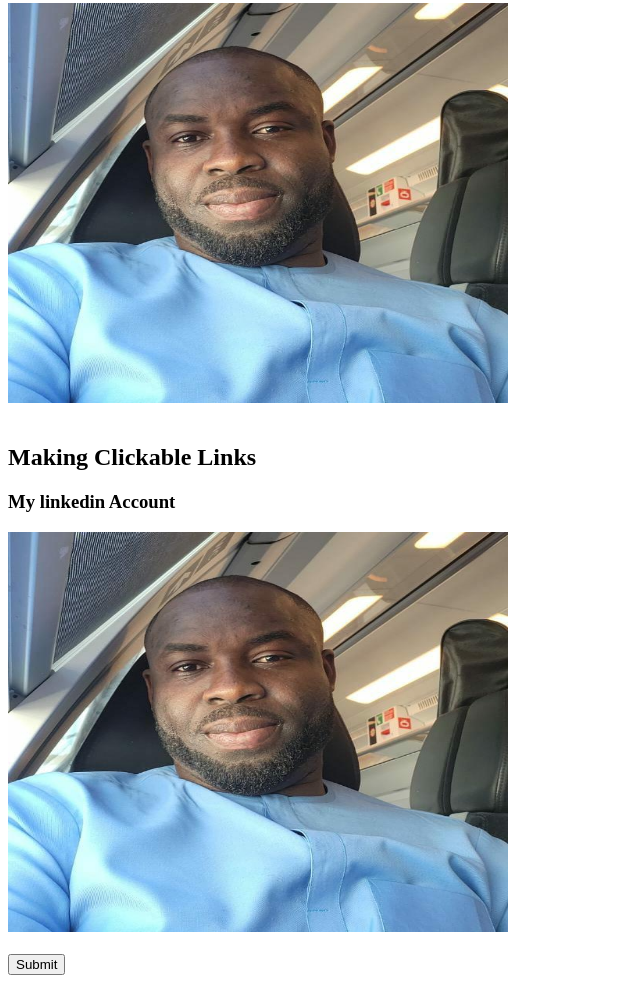
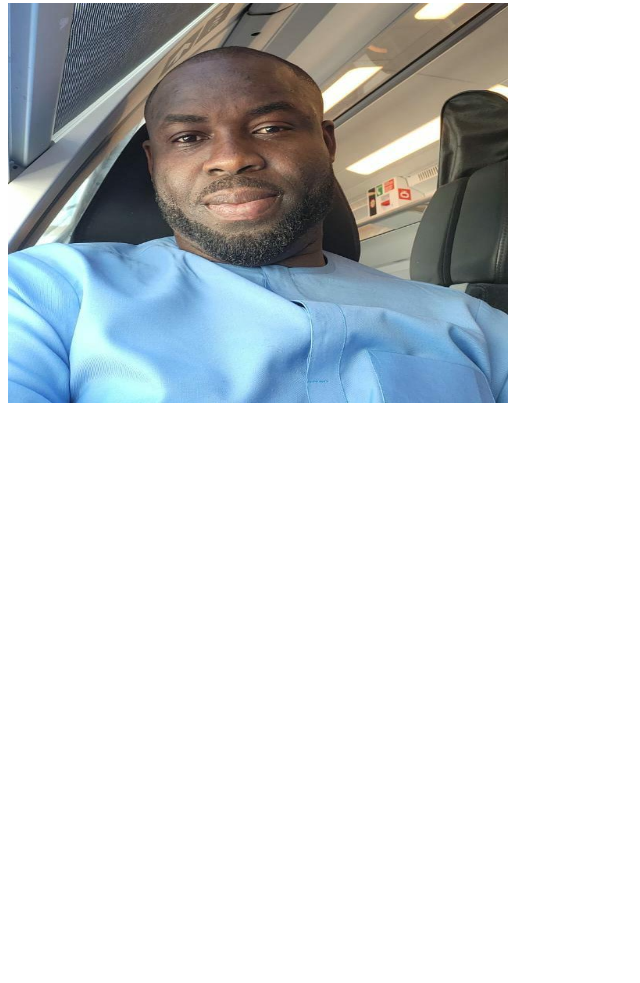
Before and after one commit to DovyHarmony/Assignment2.html, a plain HTML site: page Assignment2/index.html in a window 1280 px wide. Shown: the part 1338-2321 px from the top of the page, without its empty margins (0-640 px from the left). After the commit the page ends 1771 px from the top, so only its background shows below. Drawn offline with Linux system fonts and the light colour scheme.

Commit message:
feedback editted

```diff
--- a/Assignment2/index.html
+++ b/Assignment2/index.html
@@ -64,12 +64,6 @@
                     </select><br><br>
                     <img src="images/Myprofilepix.jpeg" alt="profile_pictre" controls height="400" width="500"></a><br><br>
               </form>
-
-                <h2>Making Clickable Links</h2>
-                <h3>My linkedin Account</h3>
-                <a href="https://www.linkedin.com/in/arinze-ekezie-271882b9" target="_blank"><img src="images/Myprofilepix.jpeg" alt="profile_pictre" controls height="400" width="500"></a><br><br>
-
-            <button type="Submit">Submit</button>
               </body>
 </html>
 
```
